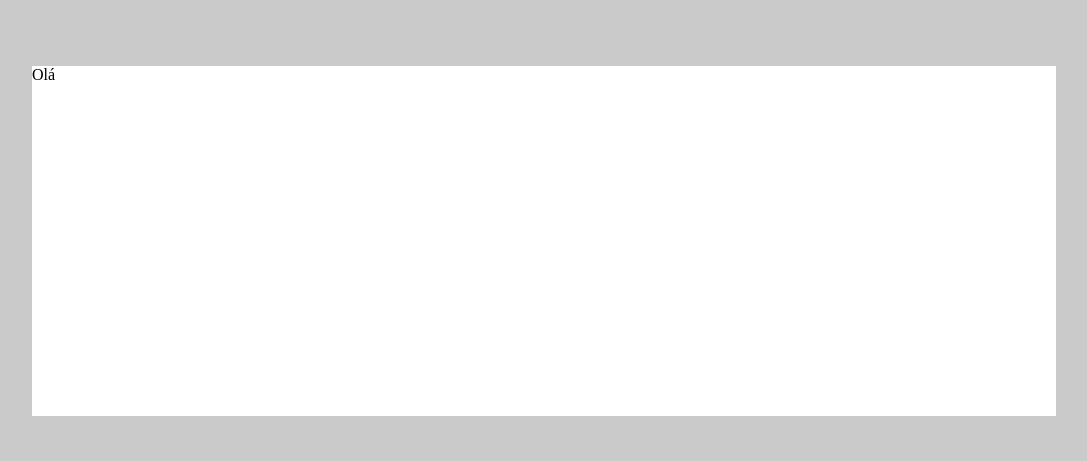
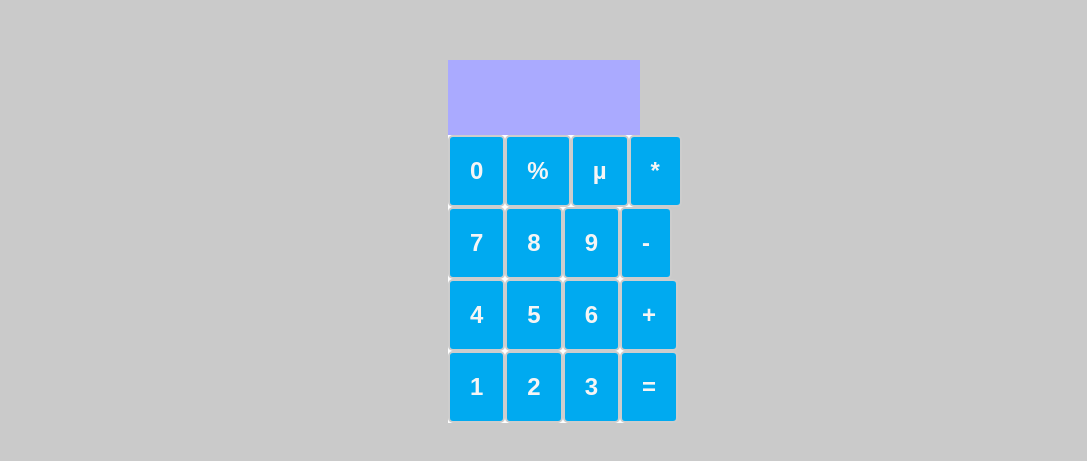
Before and after one commit to ranieriiuri/dio-react-trainning-2024, a React (Create React App) app in the folder react-calculator-challenge/react-calculator-challenge/: page / in a window 1280 px wide. Shown: the part 159-620 px from the top of the page, without its empty margins (96-1183 px from the left). Built offline with nearby package versions, Linux system fonts and the light colour scheme.

Commit message:
Adding more files and modify calculator style

```diff
--- a/react-calculator-challenge/react-calculator-challenge/src/App.js
+++ b/react-calculator-challenge/react-calculator-challenge/src/App.js
@@ -1,13 +1,37 @@
 import Input from "./components/Input";
 import Button from './components/Button'
 
-import { Container, Content } from "./styles";
+import { Container, Content, Row, Column } from "./styles";
 
 const App = () => {
   return (
     <Container>
       <Content>
-        Olá
+        < Input />
+        <Row>
+          <Button label="0"/>
+          <Button label="%"/>
+          <Button label="µ"/>
+          <Button label="*"/>
+        </Row>
+        <Row>
+          <Button label="7"/>
+          <Button label="8"/>
+          <Button label="9"/>
+          <Button label="-"/>
+        </Row>
+        <Row>
+          <Button label="4"/>
+          <Button label="5"/>
+          <Button label="6"/>
+          <Button label="+"/>
+        </Row>
+        <Row>
+          <Button label="1"/>
+          <Button label="2"/>
+          <Button label="3"/>
+          <Button label="="/>
+        </Row>
       </Content>
     </Container>
   );
--- a/react-calculator-challenge/react-calculator-challenge/src/components/Button/index.js
+++ b/react-calculator-challenge/react-calculator-challenge/src/components/Button/index.js
@@ -1,9 +1,10 @@
+import { ButtonContainer } from "./styles";
 
-const Button = () => {
+const Button = ({label, onClick}) => {
     return (
-      <div className="App">
-        Olá
-      </div>
+      <ButtonContainer onClick={onClick}>
+        {label}
+      </ButtonContainer>
     );
   }
 
--- a/react-calculator-challenge/react-calculator-challenge/src/components/Button/styles.js
+++ b/react-calculator-challenge/react-calculator-challenge/src/components/Button/styles.js
@@ -1 +1,13 @@
 import styled from 'styled-components';
+
+export const ButtonContainer = styled.button`
+    padding: 20px;
+    border: 2px solid #CDCDCD;
+    border-radius: 5px;
+    background-color: #00AAF0;
+    color: whitesmoke;
+    font-size: 24px;
+    font-weight: 700;
+    flex:1;
+
+`
--- a/react-calculator-challenge/react-calculator-challenge/src/components/Input/index.js
+++ b/react-calculator-challenge/react-calculator-challenge/src/components/Input/index.js
@@ -1,9 +1,10 @@
+import { InputContainer } from "./styles";
 
 const Input = () => {
     return (
-      <div className="App">
-        Olá
-      </div>
+      <InputContainer>
+        <input />
+      </InputContainer>
     );
   }
 
--- a/react-calculator-challenge/react-calculator-challenge/src/components/Input/styles.js
+++ b/react-calculator-challenge/react-calculator-challenge/src/components/Input/styles.js
@@ -1 +1,28 @@
 import styled from 'styled-components';
+
+export const InputContainer = styled.div`
+    width: 100%;
+    height: 75px;
+    background-color: #AAF;
+
+    display: flex;
+    align-items: center;
+    justify-content: flex-end;
+
+    font-size: 24px;
+    font-family: 'Roboto';
+
+    input {
+        width: 100%;
+        height: 75px;
+        background-color: #AAF;
+        border: 0;
+        display: flex;
+        flex-direction: column;
+        align-items: flex-end;
+        padding: 0 10px;
+        font-size: 24px;
+        font-family: 'Roboto';
+        color: whitesmoke;
+    }
+`
--- a/react-calculator-challenge/react-calculator-challenge/src/styles.js
+++ b/react-calculator-challenge/react-calculator-challenge/src/styles.js
@@ -12,6 +12,19 @@ export const Container = styled.div`
 
 export const Content = styled.div`
     background-color: #FFFFFF;
-    width: 80%;
-    min-height: 350px;
+    width: 15%;
 `
+
+export const Row = styled.div`
+    display: flex;
+    flex-direction: row;
+    justify-content: space-between;
+    align-items: center;
+`
+
+export const Column = styled.div`
+    display: flex;
+    flex-direction: column;
+    justify-content: space-between;
+    align-items: center;
+`
```
